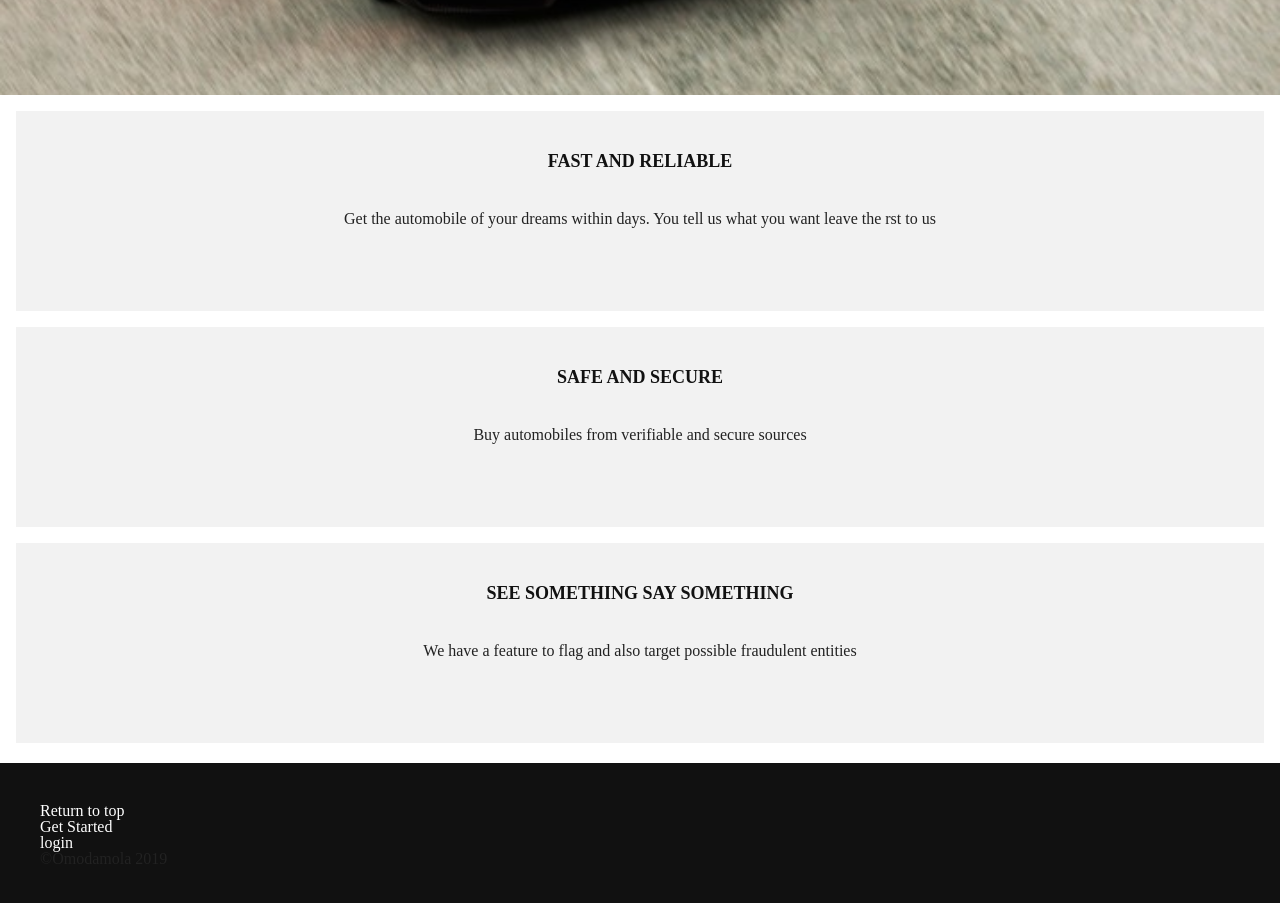
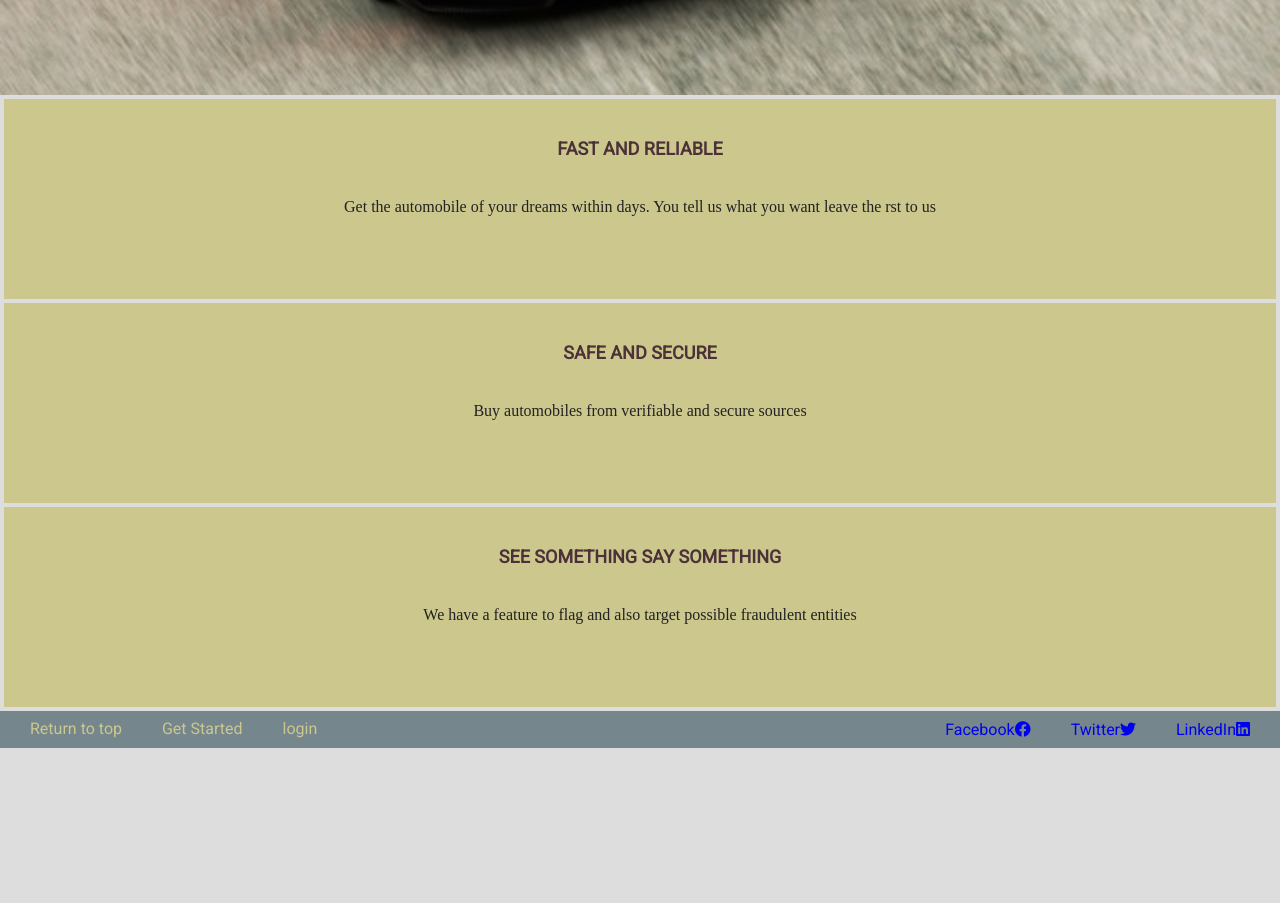
Before and after one commit to darmhoo/auto-mart, a plain HTML site: page UI/index.html in a window 1280 px wide. Shown: the part 705-1608 px from the top of the page. After the commit the page ends 1453 px from the top, so only its background shows below. Drawn offline with Linux system fonts and the light colour scheme.

Commit message:
Feature welcome page styled and looking good

```diff
--- a/UI/assets/css/styles.css
+++ b/UI/assets/css/styles.css
@@ -372,20 +372,21 @@ textarea {
 }
 
 body{
+background-color: #dddddd;
 
 }
 
 
 header{
-    background-color: #fff;
+    background-color: #75878C;
     width: 100%;
     height: 100px;
 }
 
 header .header-brand{
-    font-family: 'Nanum', Gothic, Arial;
+    font-family: 'Roboto', sans-serif;
     font-size: 24px;
-    color: #111;
+    color: #CBC78D;
     font-weight: 900;
     text-transform: uppercase;
     display: block;
@@ -406,9 +407,9 @@ header nav ul li{
     padding: 0 16px;
 }
 header nav ul li a{
-    font-family: 'Nanum', Gothic, Arial;
-    font-size: 16px;
-    color: #111;
+    font-family: 'Roboto', sans-serif;
+    font-size: 18px;
+    color: #4C3139;
     text-transform: uppercase;
 
 }
@@ -434,7 +435,6 @@ header nav ul li a{
         padding: 0 16px;
     }
     header nav ul li a{
-        font-family: 'Nanum', Gothic, Arial;
         font-size: 16px;
         color: #111;
         line-height: 60px;
@@ -456,7 +456,7 @@ header nav ul li a{
     vertical-align: middle;
 }
 .index-banner h2{
-    font-family: 'Nanum', Gothic, Arial;
+    font-family: 'Roboto', sans-serif;
     font-size: 60px;
     font-weight: 900;
     color: #fff;
@@ -466,7 +466,7 @@ header nav ul li a{
 
 }
 .index-banner h1{
-    font-family: "Gill Sans MT Condensed";
+    font-family: 'Roboto', sans-serif;
     font-size: 28px;
     font-weight: 100;
     line-height: 40px;
@@ -477,20 +477,20 @@ header nav ul li a{
 
 }
 .index-features div{
-    margin: 16px 16px 0;
-    width: calc(100% - 32px);
+    margin: 4px 4px 0;
+    width: calc(100% - 8px);
     height: 200px;
-    background-color: #f2f2f2;
+    background-color: #CBC78D;
 
 
 }
 
 .index-features div h3{
-    font-family: serif;
+    font-family: 'Roboto', sans-serif;
     font-size: 18px;
     font-weight: 600;
     line-height: 100px;
-    color: #111;
+    color: #4C3139;
     text-align: center;
     text-transform: uppercase;
 
@@ -504,18 +504,56 @@ header nav ul li a{
 /*Footer */
 
 footer{
-    width: calc(100% - 80px);
-    padding: 40px 40px;
-    margin-top: 20px;
-    background-color: #111;
+    width: calc(100% - 24px);
+    padding: 10px 12px;
+    margin-top: 4px;
+    background-color: #75878C;
     overflow: hidden;
+    font-family: 'Roboto', sans-serif;
+    font-size: 16px;
+    font-weight: 400;
 }
 footer ul{
     display: block;
     list-style: none;
 }
 footer ul li a{
-    font-size: 16px;
-    color: #fff;
+
+    color: #CBC78D;
 
 }
+footer ul li a:visited{
+    color: #CB8C9F;
+
+}
+footer small{
+    display: block;
+    float: left;
+}
+.social{
+    float: right;
+
+
+}
+.nav{
+    float: left;
+ }
+.social .text{
+    display: none;
+}
+@media only screen and (min-width: 1000px) {
+    .social .text{
+        display: inline;
+    }
+    footer ul li{
+        display: inline;
+        padding: 24px 18px;
+    }
+    .social a{
+        display: inline;
+        padding: 24px 18px;
+
+    }
+
+
+}
--- a/UI/index.html
+++ b/UI/index.html
@@ -4,11 +4,12 @@
     <meta charset="UTF-8">
     <title>AutoMart | Welcome</title>
     <link rel="stylesheet" href="assets/css/styles.css">
-    <link href="https://fonts.googleapis.com/css?family=Nanum+Gothic" rel="stylesheet">
+    <link href="https://fonts.googleapis.com/css?family=Roboto" rel="stylesheet">
     <meta name="viewport" content="width=device-width, initial-scale=1.0">
     <meta name="keywords" content="buy cars, sell cars, very fast and safe">
     <meta name="description" content="Safe market place for cars">
     <meta name="author" content="Oladeji Omodamola">
+    <link rel="stylesheet" href="https://use.fontawesome.com/releases/v5.8.2/css/all.css" integrity="sha384-oS3vJWv+0UjzBfQzYUhtDYW+Pj2yciDJxpsK1OYPAYjqT085Qq/1cq5FLXAZQ7Ay" crossorigin="anonymous">
 </head>
 <body>
 
@@ -46,12 +47,21 @@
 
     </main>
     <footer>
-        <ul>
-            <li><a href="##home">Return to top</a> </li>
-            <li><a href="signup.html">Get Started</a> </li>
-            <li><a href="login.html">login</a> </li>
-        </ul>
-        <small>&copy;Omodamola 2019</small>
+        <div class="nav">
+            <ul>
+                <li><a href="##home">Return to top</a> </li>
+                <li><a href="signup.html">Get Started</a> </li>
+                <li><a href="login.html">login</a> </li>
+            </ul>
+        </div>
+        <div class="social">
+
+            <a href="#"><span class="text">Facebook</span><i class="fab fa-facebook"></i></a>
+
+            <a href="#"><span class="text">Twitter</span><i class="fab fa-twitter"></i> </a>
+            <a href="#"><span class="text">LinkedIn</span><i class="fab fa-linkedin"></i> </a>
+        </div>
+        <!--<small>&copy;Omodamola 2019</small>-->
     </footer>
 
     <script src="assets/js/main.js"></script>
```
